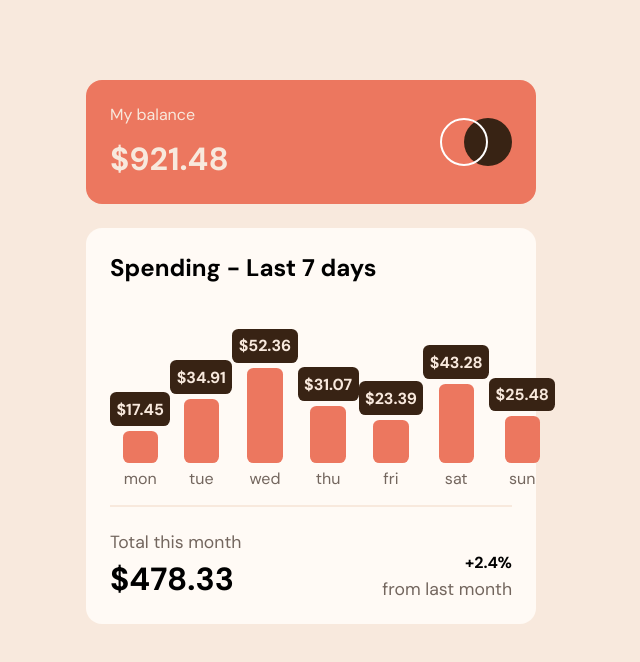
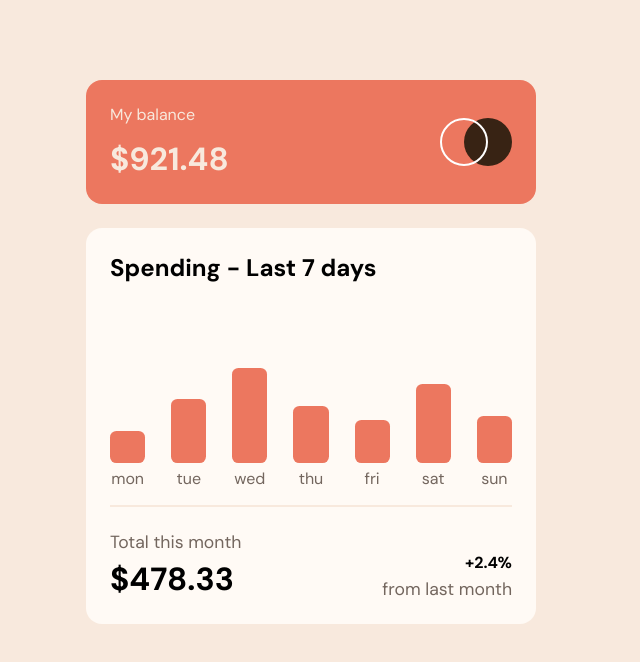
Before and after one commit to ebuka-nwabueze/expense-chart-component, a React (Create React App) app: page / in a window 1280 px wide. Shown: the top 662 px of the page, without its empty margins (329-969 px from the left). Built offline with nearby package versions, Linux system fonts and the light colour scheme.

Commit message:
css for the chart adjusted

```diff
--- a/src/components/Chart.tsx
+++ b/src/components/Chart.tsx
@@ -1,11 +1,20 @@
-import React from "react";
+import React, { useState } from "react";
+
 import "./chart.css";
 import { ChartInfo } from "../types/chartTypes";
 
 function Chart({ amount, day }: ChartInfo) {
+  const [onHover, setOnHover] = useState(false)
+
+  const handleMouse = () => {
+    setOnHover((prev) => !prev)
+  }
+  // React.MouseEvent<HTMLDivElement, MouseEvent>
   return (
-    <div className="bar__chart">
-      <span className="bar__chart-amount">${amount}</span>
+    <div className="bar__chart" onMouseEnter={handleMouse} onMouseLeave={handleMouse}>
+      <span className="bar__chart-amount" style={{
+        display: !onHover ? "none" : "block"
+      }}>${amount}</span>
       <div className="bar__chart-height" style={{ height: `${amount}%` }}></div>
   <p className="bar__chart-day">{day}</p>
     </div>
--- a/src/components/chart.css
+++ b/src/components/chart.css
@@ -3,6 +3,7 @@
   flex-direction: column;
   justify-content: flex-end;
   align-items: center;
+  cursor: pointer;
   gap: 5px;
 }
 
@@ -18,7 +19,6 @@
 }
 
 .bar__chart-height{
-  cursor: pointer;
   background-color: var(--soft-red);
   width: 2.2rem;
   border-radius: 0.4rem;
@@ -27,3 +27,7 @@
 .bar__chart-day{
   color: var(--light-brown);
 }
+
+.bar__chart-height:hover{
+  background-color: opacity(4);
+}
--- a/src/index.css
+++ b/src/index.css
@@ -64,6 +64,7 @@ body {
   padding: 1.5rem;
   min-height: min-content;
   /* max-width:200px; */
+  /* max-width: max-content; */
 }
 
 .card__chart > h2 {
@@ -81,8 +82,8 @@ body {
   margin-bottom: 1.5rem;
   padding-bottom: 1rem;
   display: flex;
-  /* justify-content: space-between; */
-  max-width: inherit;
+  justify-content: space-between;
+  gap: 4px;
 }
 
 .card__chart-summary{
```
